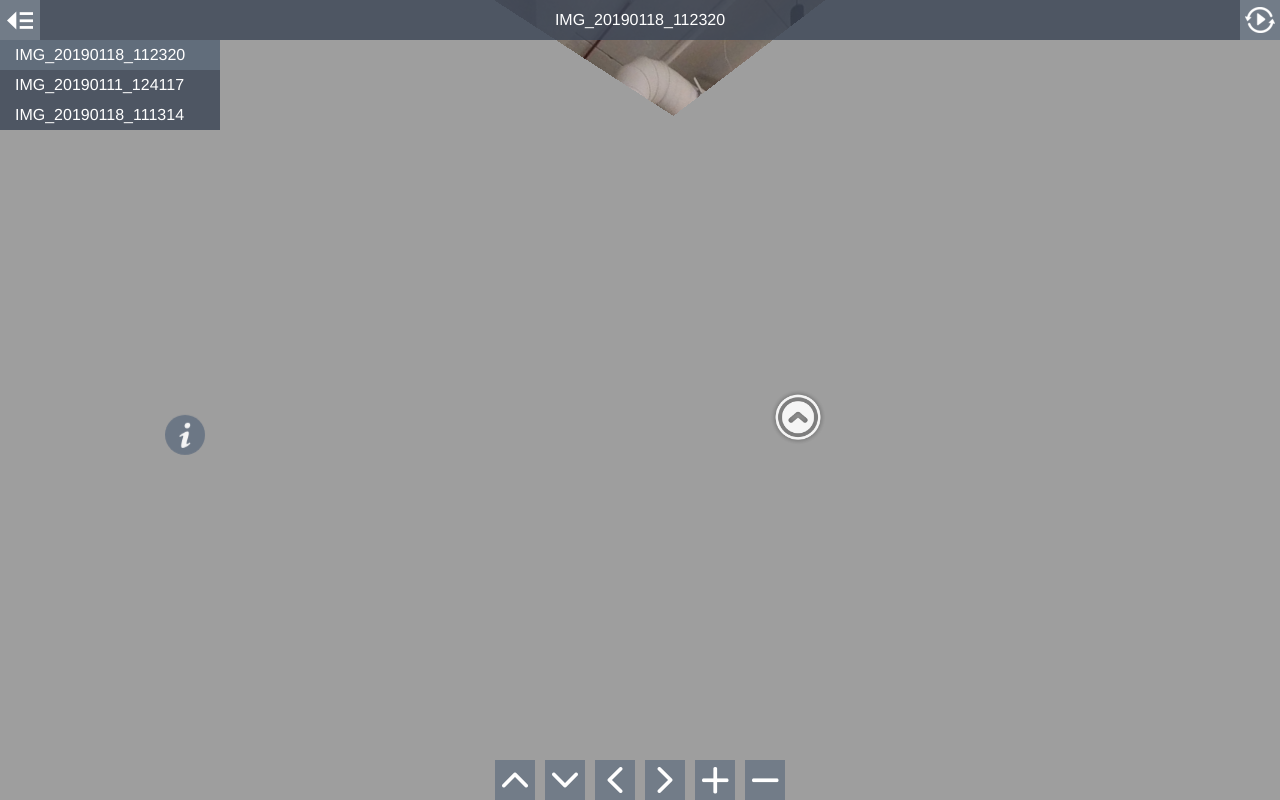
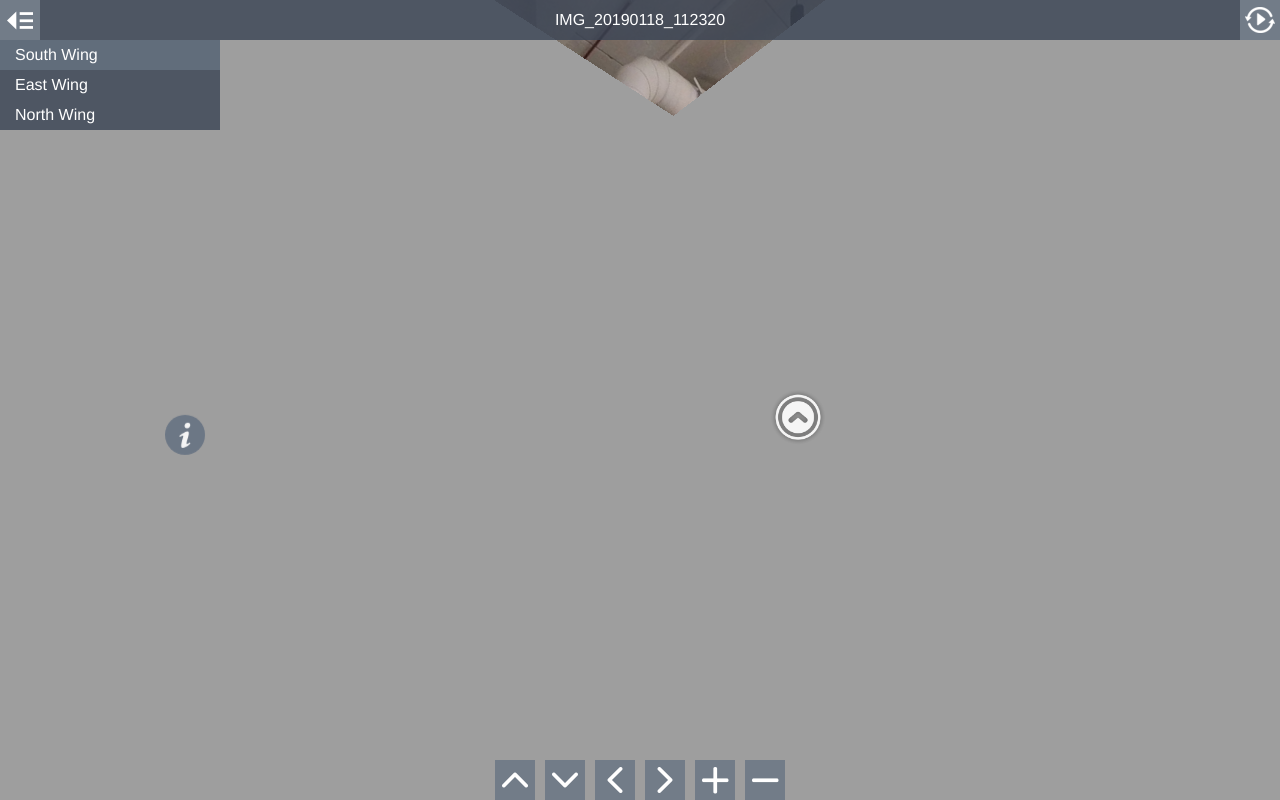
Before and after one commit to hcvr-dev/hcvr-dev.github.io, a plain HTML site: page index.html in a window 1280 px wide. Drawn offline with Linux system fonts and the light colour scheme.

Commit message:
Update index.html

```diff
--- a/index.html
+++ b/index.html
@@ -17,15 +17,15 @@
   <ul class="scenes">
 
       <a href="javascript:void(0)" class="scene" data-id="0-img_20190118_112320">
-        <li class="text">IMG_20190118_112320</li>
+        <li class="text">South Wing</li>
       </a>
 
       <a href="javascript:void(0)" class="scene" data-id="1-img_20190111_124117">
-        <li class="text">IMG_20190111_124117</li>
+        <li class="text">East Wing</li>
       </a>
 
       <a href="javascript:void(0)" class="scene" data-id="2-img_20190118_111314">
-        <li class="text">IMG_20190118_111314</li>
+        <li class="text">North Wing</li>
       </a>
 
   </ul>
```
